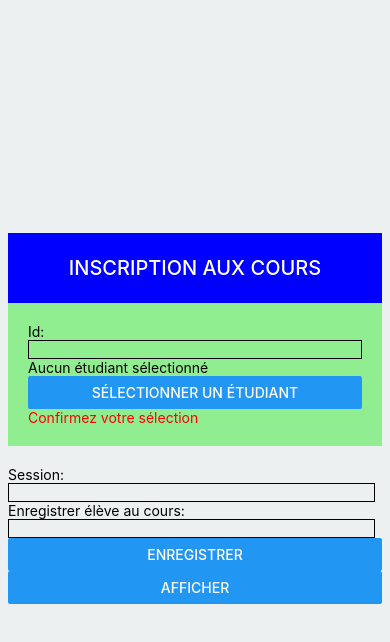
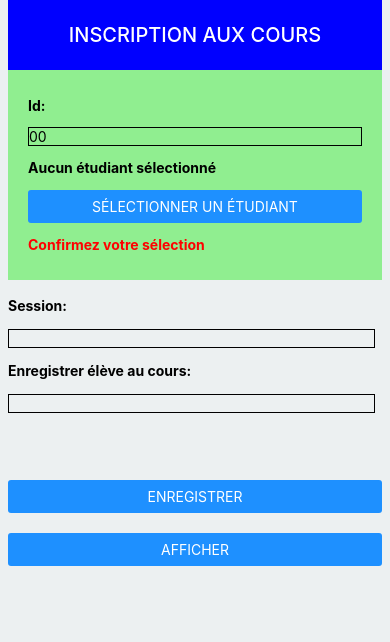
Before and after one commit to Philippechen/TravauxGroupe, a React Native app in the folder travail-equipe/: screen / in a window 390 px wide. Shown: the top 642 px of the page. Built offline with nearby package versions, Linux system fonts and the light colour scheme; no server answers.

Commit message:
UI complete

```diff
--- a/travail-equipe/App.js
+++ b/travail-equipe/App.js
@@ -1,14 +1,15 @@
 import React, { useEffect, useState } from "react";
-import { Text, View, StyleSheet, TextInput, Button, FlatList, Alert} from 'react-native';
+import { Text, View, StyleSheet, TextInput, Button, FlatList, Alert, Pressable} from 'react-native';
 import Constants from 'expo-constants';
 import Header from './Header';
 
 export default function App() {
-  const [data, setData] = useState([]);
-  const [idx, setIdx] = useState(0);
-  const [idxSelected, setIdxSelected] = useState(0);
-  const [session, setSession] = useState("");
-  const [nouCours, setNouCours] = useState([]);
+  const [data, setData] = useState([]);              //Json
+  const [idx, setIdx] = useState(0);                 //index de donné trouvé par Id, Le utilisateur ne le choisisse pas forcément
+  const [idxSelected, setIdxSelected] = useState(0); //Index choisi
+  const [texte, setTexte] = useState("00");          //Pour initializer TexteInput d'Id
+  const [session, setSession] = useState("");        //Pour Afficher information de session
+  const [nouCours, setNouCours] = useState([]);      //Pour savoir le nom de nouvelle cours
   const [info, setInfo] = useState("Aucun étudiant sélectionné");
   const [msg, setMsg] = useState("Confirmez votre sélection");
 
@@ -23,8 +24,11 @@ export default function App() {
     getStudents();
   }, []);
 
+  //Trouver l'index de donné
+  //Il n'est pas en ordre nécessairement, donc on ne peut pas utiliser id comme index
   const idToName = (id) => {
     setMsg("Confirmez votre sélection");
+    setTexte(id);
     let idx = data.findIndex(it=>it.id_etudiant == id);
     if (idx > -1) {
       setIdx(idx);
@@ -62,23 +66,40 @@ export default function App() {
     }
     alert(msg);
   }
+
   return (
     <View style={styles.container}>
       <Header titre = "INSCRIPTION AUX COURS" couleurFond = "blue"/>
+
       <View style={styles.select}>
-        <Text>Id:</Text>
-        <TextInput style={{borderWidth:1}} onChangeText={idToName} />
-        <Text>{info}</Text>
-        <Button title="SÉLECTIONNER UN ÉTUDIANT" onPress={()=>{setMsg("Élève sélectionné");setIdxSelected(idx);}}/>
-        <Text style={{color:'red'}}>{msg}</Text>
+        <Text style={styles.font}>Id:</Text>
+        <TextInput style={{borderWidth:1}} keyboardType="number-pad" onChangeText={idToName} value={texte} />
+        <Text style={styles.font}>{info}</Text>
+        <Pressable   style={styles.press}
+          onPress={()=>{setMsg("Élève sélectionné");setIdxSelected(idx);}}>
+          <Text style={styles.pressText}>SÉLECTIONNER UN ÉTUDIANT</Text>
+        </Pressable>
+        <Text style={[styles.font, {color:'red'}]}>{msg}</Text>
       </View>
-      <View style={{marginTop:20}}>
-        <Text>Session:</Text>
+
+      <View style={styles.cours}>
+        <Text style={styles.font} >Session:</Text>
         <TextInput style={{borderWidth:1, width:'98%'}} value={session} />
-        <Text>Enregistrer élève au cours:</Text>
+        <Text style={styles.font}>Enregistrer élève au cours:</Text>
         <TextInput style={{borderWidth:1, width:'98%'}} onChangeText={addCours} value={nouCours} />
-        <Button style={styles.button} title="ENREGISTRER" onPress={register} />
-        <Button style={styles.button} title="AFFICHER" onPress={afficher}/>
+      </View>
+
+      <View style={styles.buttonView}>
+        <Pressable   style={styles.press}
+          onPress={register}>
+          <Text  style={styles.pressText}>ENREGISTRER</Text>
+        </Pressable>
+      </View>
+      <View style={styles.buttonView}>
+        <Pressable   style={styles.press}
+          onPress={afficher}>
+          <Text style={styles.pressText}>AFFICHER</Text>
+        </Pressable>
       </View>
     </View>
   );
@@ -87,26 +108,38 @@ export default function App() {
 const styles = StyleSheet.create({
   container: {
     flex: 1,
-    justifyContent: 'center',
+    justifyContent: 'flex-start',
     paddingTop: Constants.statusBarHeight,
     backgroundColor: '#ecf0f1',
     padding: 8,
   },
   select:{
+    justifyContent:'space-around',
     backgroundColor:'lightgreen',
+    height:210,
     padding: 20,
     fontSize: 18
   },
-  button: {
-    margin:100,
-    padding:100,
+  cours:{
+    justifyContent:'space-around',
+    height:130,
+    fontSize: 18,
+    marginTop:10,
+    marginBottom:40
   },
-  paragraph: {
-    margin: 24,
-    fontSize: 20,
-    backgroundColor:'blue',
+  press: {
+    padding:8,
+    borderRadius:3,
+    backgroundColor:'dodgerblue',
+  },
+  pressText:{
     color:'white',
-    fontWeight: 'bold',
-    textAlign: 'center',
+    textAlign:'center'
+  },
+  buttonView:{
+    marginTop:20
+  },
+  font:{
+    fontWeight: 'bold'
   },
 });
```
